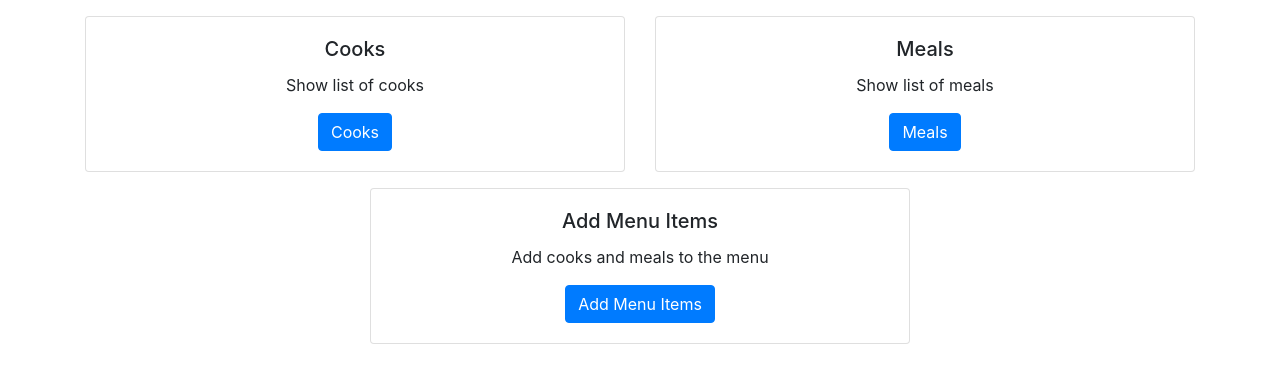
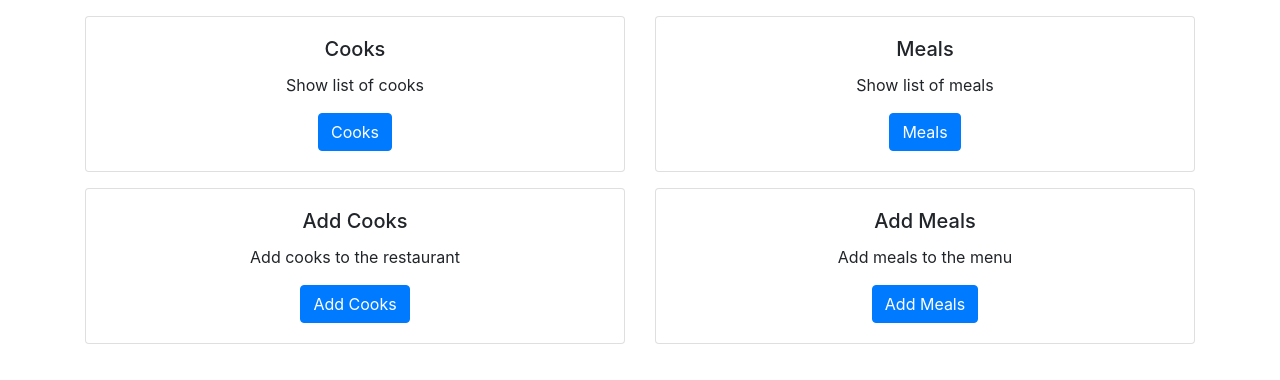
Before and after one commit to ferizoozoo/MenuManagementSystem, a React (Create React App) app in the folder Frontend/frontend/: page / in a window 1280 px wide. Shown: the top 380 px of the page. Built offline with nearby package versions, Linux system fonts and the light colour scheme.

Commit message:
Change forms and routes for them

```diff
--- a/Frontend/frontend/src/App.js
+++ b/Frontend/frontend/src/App.js
@@ -1,7 +1,8 @@
 import Menu from "./containers/Menu/Menu";
 import Cooks from "./containers/Menu/Cooks/Cooks";
 import Meals from "./containers/Menu/Meals/Meals";
-import MenuItemsForm from "./containers/Menu/AddMenuItems/MenuItemsForm";
+import AddCookForm from "./containers/Menu/Cooks/AddCookForm";
+import AddMealForm from "./containers/Menu/Meals/AddMealForm";
 import { BrowserRouter, Switch, Route, Link } from "react-router-dom";
 
 import "./App.css";
@@ -11,16 +12,20 @@ function App() {
     <div className="App">
       <BrowserRouter>
         <Switch>
+          <Route path="/cooks/new" exact>
+            <AddCookForm />
+          </Route>
+
           <Route path="/cooks">
             <Cooks />
           </Route>
 
+          <Route path="/meals/new" exact>
+            <AddMealForm />
+          </Route>
+
           <Route path="/meals">
             <Meals />
-          </Route>
-
-          <Route path="/add">
-            <MenuItemsForm />
           </Route>
 
           <Route path="/">
--- /dev/null
+++ b/Frontend/frontend/src/containers/Menu/Cooks/AddCookForm.js
@@ -0,0 +1,35 @@
+import React, { Component } from "react";
+
+class AddCookForm extends Component {
+  state = {
+    cook: {},
+  };
+
+  componentDidMount = () => {};
+
+  cookFormSubmitHandler = () => {};
+
+  render() {
+    return (
+      <div className="cook-form">
+        <h2>Add Cook</h2>
+        <form>
+          <div className="form-group">
+            <label for="fullName">Full Name</label>
+            <input
+              type="text"
+              className="form-control"
+              id="fullName"
+              placeholder="Enter full name of cook"
+            />
+          </div>
+          <button type="submit" className="btn btn-primary">
+            Add Cook
+          </button>
+        </form>
+      </div>
+    );
+  }
+}
+
+export default AddCookForm;
--- /dev/null
+++ b/Frontend/frontend/src/containers/Menu/Meals/AddMealForm.js
@@ -0,0 +1,47 @@
+import React, { Component } from "react";
+
+class AddMealForm extends Component {
+  state = {
+    meal: {},
+  };
+
+  componentDidMount = () => {};
+
+  mealFormSubmitHandler = () => {};
+
+  render() {
+    return (
+      <div className="meal-form">
+        <h2>Add Meal</h2>
+        <form>
+          <div className="form-group">
+            <label for="name">Name</label>
+            <input
+              type="text"
+              className="form-control"
+              id="name"
+              placeholder="Enter meal name"
+            />
+          </div>
+          <div className="form-group">
+            <label for="mealTime">Meal Time</label>
+            <input type="date" className="form-control" id="mealTime" />
+          </div>
+          <div class="form-group">
+            <label for="cook">Cook</label>
+            <select id="cook" class="form-control">
+              <option selected>Choose...</option>
+              <option>...</option>
+            </select>
+          </div>
+
+          <button type="submit" className="btn btn-primary">
+            Add Meal
+          </button>
+        </form>
+      </div>
+    );
+  }
+}
+
+export default AddMealForm;
--- a/Frontend/frontend/src/containers/Menu/Menu.js
+++ b/Frontend/frontend/src/containers/Menu/Menu.js
@@ -34,10 +34,22 @@ class Menu extends Component {
           <div className="col-sm-6">
             <div className="card">
               <div className="card-body">
-                <h5 className="card-title">Add Menu Items</h5>
-                <p className="card-text">Add cooks and meals to the menu</p>
-                <Link className="btn btn-primary" to="/add">
-                  Add Menu Items
+                <h5 className="card-title">Add Cooks</h5>
+                <p className="card-text">Add cooks to the restaurant</p>
+                <Link className="btn btn-primary" to="/cooks/new">
+                  Add Cooks
+                </Link>
+              </div>
+            </div>
+          </div>
+
+          <div className="col-sm-6">
+            <div className="card">
+              <div className="card-body">
+                <h5 className="card-title">Add Meals</h5>
+                <p className="card-text">Add meals to the menu</p>
+                <Link className="btn btn-primary" to="/meals/new">
+                  Add Meals
                 </Link>
               </div>
             </div>
```
